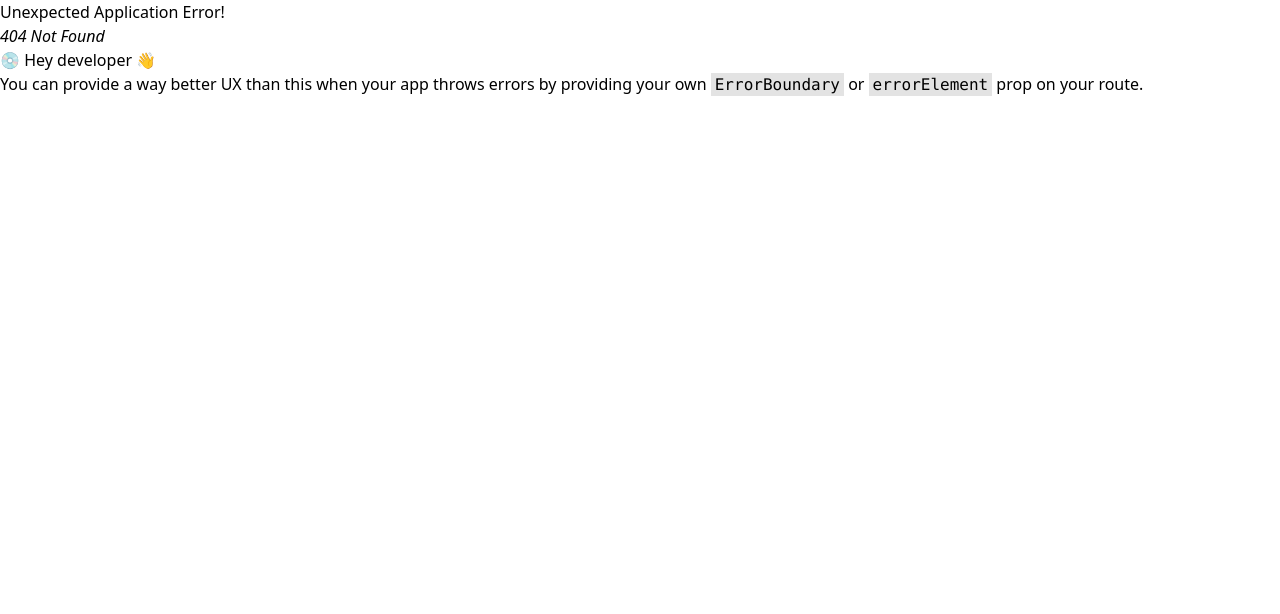
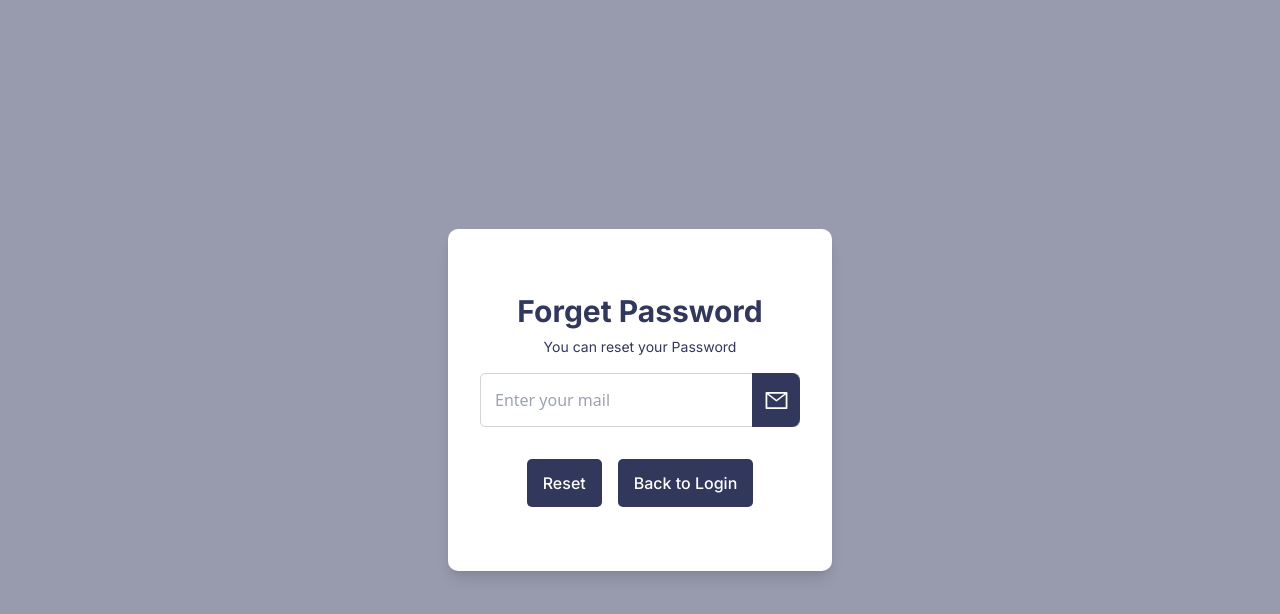
Before and after one commit to thehasandev/ChitChat, a React (Vite) app: page /forgot in a window 1280 px wide. Before the commit this address had no page. Shown: the top 614 px of the page. Built offline with nearby package versions, Linux system fonts and the light colour scheme.

Commit message:
forgot-page

```diff
--- /dev/null
+++ b/src/pages/Forgot.jsx
@@ -0,0 +1,28 @@
+import React from 'react'
+import {AiOutlineMail} from "react-icons/ai"
+import { Link } from 'react-router-dom'
+
+function Forgot() {
+  return (
+    <div className='h-screen w-full bg-primary/50 flex justify-center items-center'>
+      <div className='w-[350px] md:w-96  bg-white py-16 shadow-lg rounded-[10px]'>
+         <h1 className='font-inter font-bold text-primary text-center text-3xl mb-2'>Forget Password</h1>
+         <p className='font-inter font-normal text-primary text-center text-sm mb-4'>You can reset your Password</p>
+         <div className='w-10/12 mx-auto relative'>
+           <input type="email" placeholder='Enter your mail'  className='w-full border border-gray p-3.5 rounded-[5px]'/>
+           <div className='bg-primary h-full w-12 absolute top-0 right-0 rounded-r-[8px] flex justify-center items-center'>
+            <AiOutlineMail size={25} className='text-white'/>
+           </div>
+         </div>
+         <div className='flex justify-center gap-x-4 w-10/12 mx-auto mt-8'>
+            <button className='px-4 rounded-[5px] bg-primary py-3 text-white font-inter font-medium text-base '>Reset</button>
+            <Link to="/">
+              <button className='px-4 rounded-[5px] bg-primary py-3 text-white font-inter font-medium text-base '>Back to Login</button>
+            </Link>
+         </div>
+      </div>
+    </div>
+  )
+}
+
+export default Forgot
--- a/src/pages/Login.jsx
+++ b/src/pages/Login.jsx
@@ -44,8 +44,9 @@ function Login() {
                 <p className='font-inter font-normal text-sm md:text-base text-[#4E4E4E]'>Remember Me</p>
               </div>
 
-
-                <p className='font-inter font-normal text-sm md:text-base text-primary'>Forgot Password?</p>
+                <Link to="/forgot">
+                  <p className='font-inter font-normal text-sm md:text-base text-primary'>Forgot Password?</p>
+                </Link>
 
 
             </Flex>
--- a/src/pages/Registration.jsx
+++ b/src/pages/Registration.jsx
@@ -19,13 +19,13 @@ function Registration() {
   }
 
   let handleSubmit =()=>{
+
     let isemail = /^[^\s@]+@[^\s@]+\.[^\s@]+$/
     let isLowercase = /^(?=.*[a-z]).*$/
     let isNumber = /^(?=.*[0-9]).*$/
     let isContainsSymbol = /^(?=.*[~`!@#$%^&*()--+={}\[\]|\\:;"'<>,.?/_₹]).*$/
     let isValidLength = /^.{6,16}$/
     let isPassword   = /^(?=.*[A-Za-z])(?=.*\d)(?=.*[@$!%*#?&])[A-Za-z\d@$!%*#?&]{6,}$/
-
 
 
    if(!regData.userName){
@@ -109,7 +109,7 @@ if(regData.userEmail && regData.userName && regData.userPassword && isemail.test
               </div>
 
               <button onClick={handleSubmit} className='w-10/12 rounded-[5px] bg-primary py-3 text-white font-inter font-semibold text-lg mt-7'>Sign Up</button>
-              <p className='font-inter font-normal text-[#7A7A7A] text-base mt-6'>Have an account? <Link to="/log-in"><span className='text-primary font-semibold'>Sign In</span></Link></p>
+              <p className='font-inter font-normal text-[#7A7A7A] text-base mt-6'>Have an account? <Link to="/"><span className='text-primary font-semibold'>Sign In</span></Link></p>
           </div>
 
        </div>
```
Also changed, not shown: src/routes/Route.jsx (+7 -2 lines).
